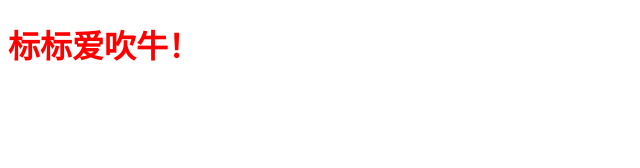
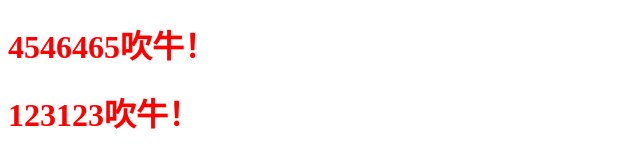
Before and after one commit to gaoyuan521/node-project, a plain HTML site: page index.html in a window 1280 px wide. Shown: the whole page, without its empty margins (0-640 px from the left). Drawn offline with Linux system fonts and the light colour scheme.

Commit message:
Update index.html

```diff
--- a/index.html
+++ b/index.html
@@ -9,6 +9,7 @@
 	<script src="./js/new_file.js"></script>
 </head>
 <body>
-	<h1>标标爱吹牛！</h1>
+	<h1>4546465吹牛！</h1>
+	<h1>123123吹牛！</h1>
 </body>
 </html>
```
